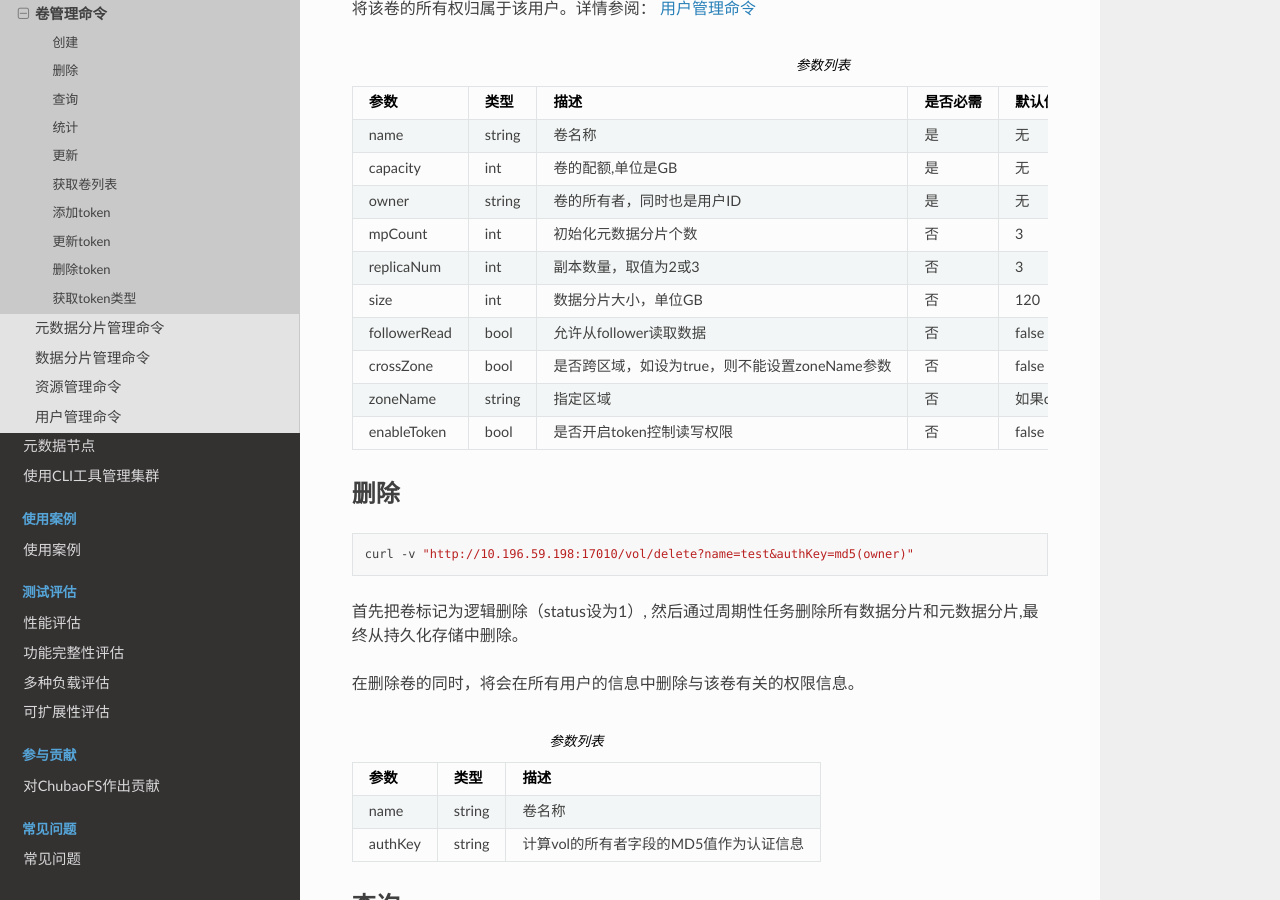
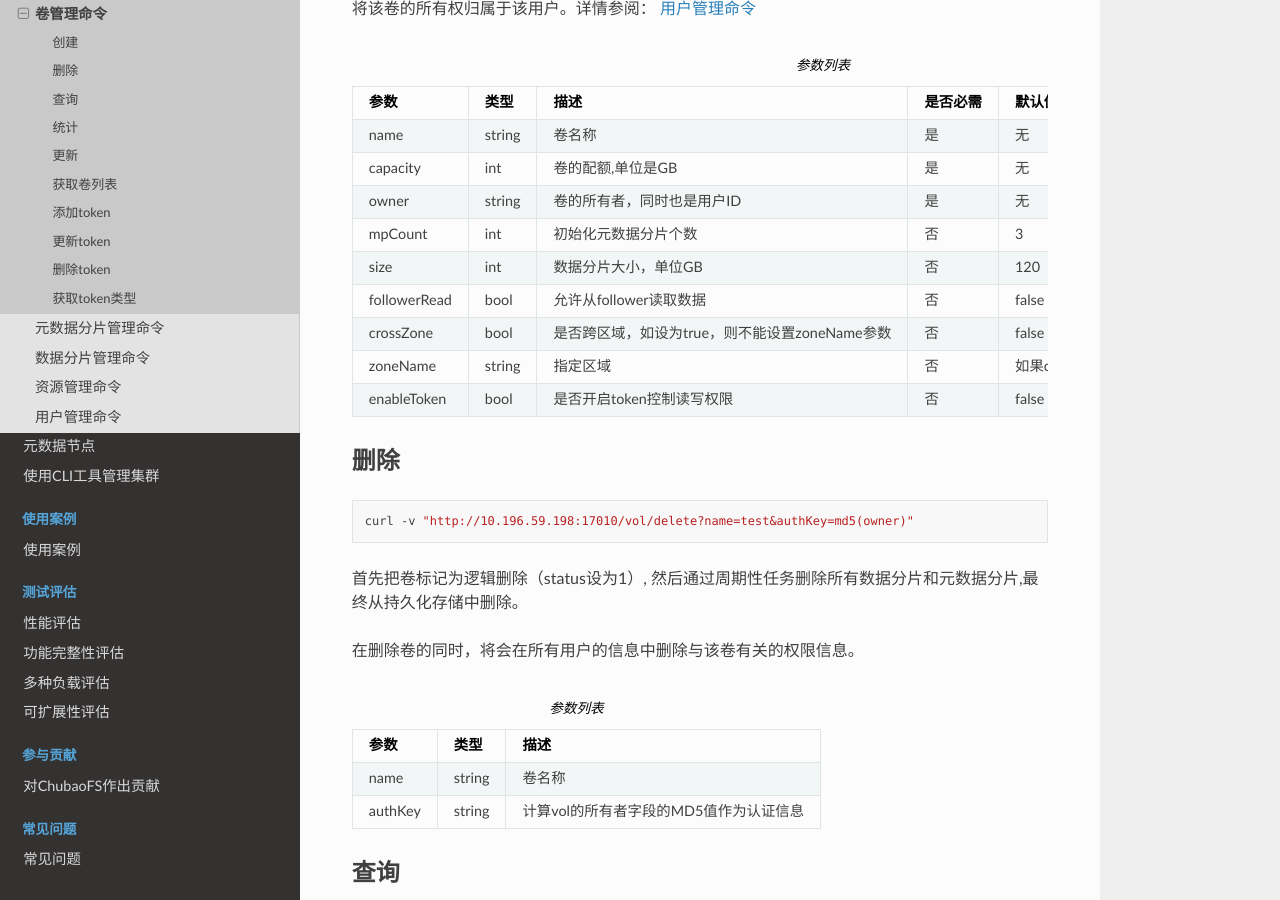
Before and after one commit to cubefs/docs-zh, a Sphinx documentation site: the page built from docs/source/admin-api/master/volume.rst, in a window 1280 px wide and 900 px high, scrolled down 417 px. Built offline with Sphinx 7.4.7 and the Read the Docs theme 2.0.0, drawn with Linux system fonts in a browser that asks for light colours; some of the changed text lies outside the part shown.

Commit message:
update: remove parameter 'replicaNum'
Signed-off-by: wenjia322 <buaa1214wwj@126.com>

```diff
--- a/docs/source/admin-api/cli/cli.rst
+++ b/docs/source/admin-api/cli/cli.rst
@@ -72,7 +72,6 @@ CLI主要分为六类管理命令：
         --dp-size  uint                                     #指定数据分片的大小，单位GB（默认为120）
         --follower-read                                     #启用从follower副本中读取数据的功能（默认为true）
         --mp-count int                                      #指定初始元数据分片的数量（默认为3）
-        --replicas int                                      #指定卷的副本数量（默认为3）
         -y, --yes                                           #跳过所有问题并设置回答为"yes"
 
 .. code-block:: bash
--- a/docs/source/admin-api/master/volume.rst
+++ b/docs/source/admin-api/master/volume.rst
@@ -20,7 +20,6 @@ ChubaoFS以 **Owner** 参数作为用户ID。在创建卷时，如果集群中
    "capacity", "int", "卷的配额,单位是GB", "是", "无"
    "owner", "string", "卷的所有者，同时也是用户ID", "是", "无"
    "mpCount", "int", "初始化元数据分片个数", "否", "3"
-   "replicaNum", "int", "副本数量，取值为2或3", "否", "3"
    "size", "int", "数据分片大小，单位GB", "否", "120"
    "followerRead", "bool", "允许从follower读取数据", "否", "false"
    "crossZone", "bool", "是否跨区域，如设为true，则不能设置zoneName参数", "否", "false"
@@ -120,7 +119,6 @@ ChubaoFS以 **Owner** 参数作为用户ID。在创建卷时，如果集群中
    "authKey", "string", "计算vol的所有者字段的MD5值作为认证信息", "是"
    "capacity", "int", "扩充后卷的配额,单位是GB", "是"
    "zoneName", "string", "更新后所在区域，若不设置将被更新至default区域", "是"
-   "replicaNum", "int", "副本数量，取值为2或3", "否"
    "enableToken", "bool", "是否开启token控制读写权限，默认设为``false``", "否"
    "followerRead", "bool", "允许从follower读取数据", "否"
 
--- a/docs/source/faq.rst
+++ b/docs/source/faq.rst
@@ -44,7 +44,7 @@
 
 4. 创建卷时指定的参数，如果日后需要变更怎么办？
 
-    使用master的updateVol接口可以实现变更容量 ``capacity`` 、副本数 ``replicaNum`` 、区域 ``zoneName`` 、开启token控制 ``enableToken`` 、 ``followerRead`` 等参数。
+    使用master的updateVol接口可以实现变更容量 ``capacity`` 、区域 ``zoneName`` 、开启token控制 ``enableToken`` 、 ``followerRead`` 等参数。
 
 5. 如何上线新磁盘？
 
```
